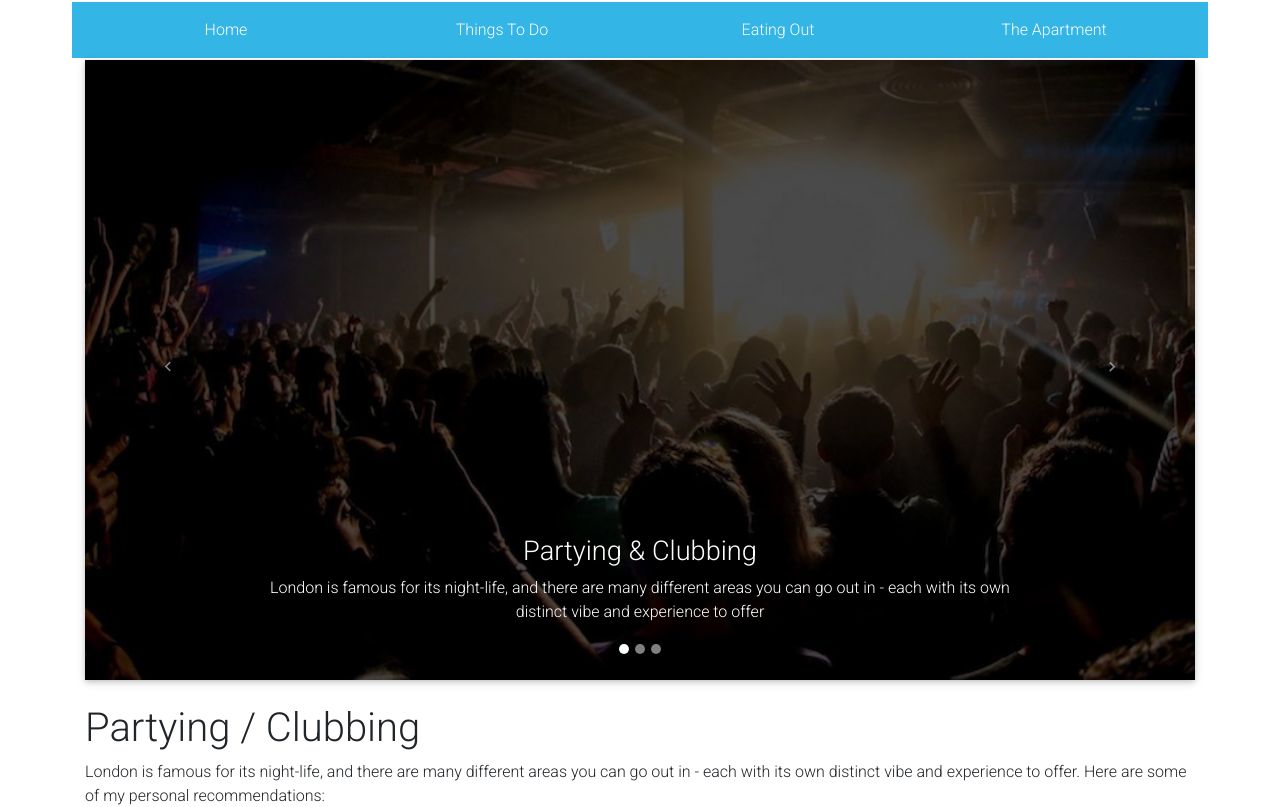
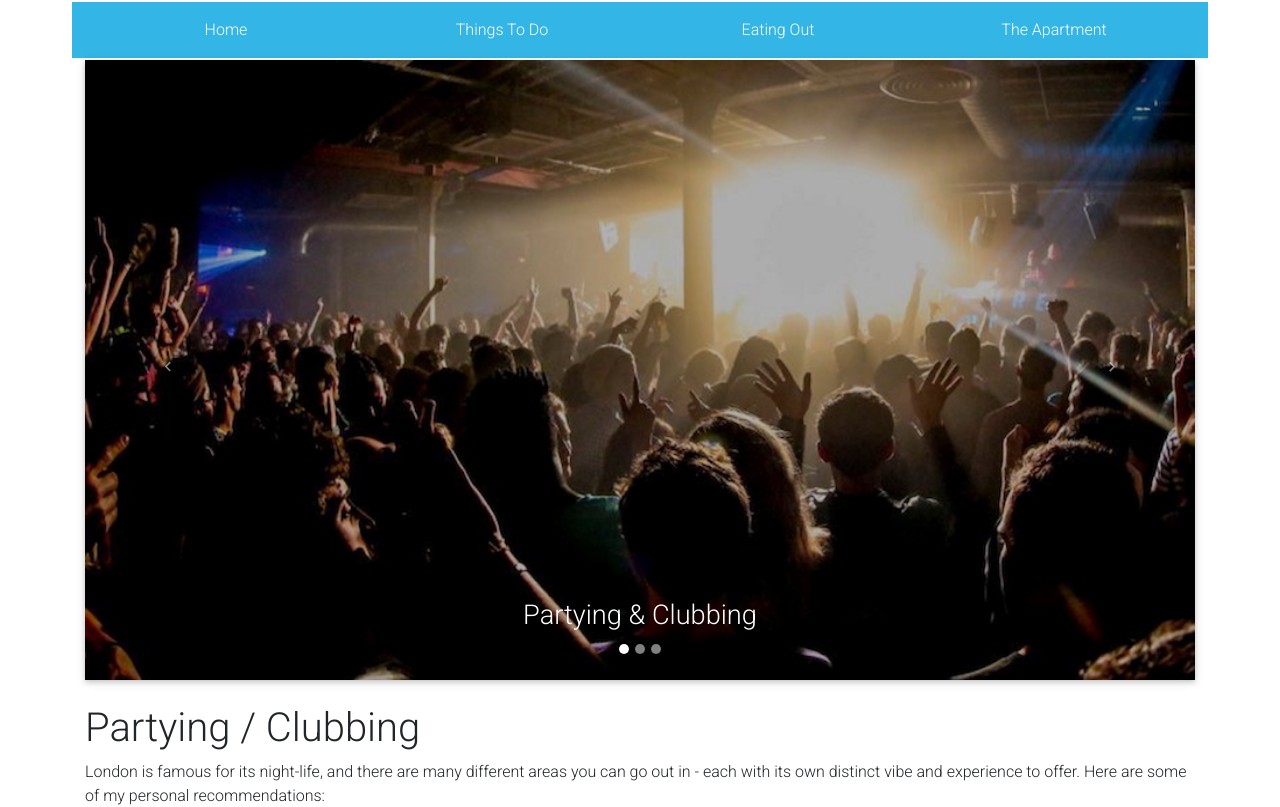
Before and after one commit to ravintpillai/airbnb_greet, a React (Create React App) app: page /to-do in a window 1280 px wide. Shown: the top 807 px of the page. Built offline with nearby package versions, Linux system fonts and the light colour scheme.

Commit message:
remove subtitles on the carousels

```diff
--- a/src/Sections/Carousels/ToDoCarousel.js
+++ b/src/Sections/Carousels/ToDoCarousel.js
@@ -16,31 +16,28 @@ export class ToDoCarousel extends Component {
                 <MDBCarouselItem itemId="1">
                 <MDBView>
                     <img className="d-block w-100" src={clubbing} height={620} alt="First slide" />
-                    <MDBMask overlay="black-strong" />
+                    <MDBMask overlay="black-light" />
                 </MDBView>
                 <MDBCarouselCaption>
                     <h3 className="h3-responsive">Partying & Clubbing</h3>
-                    <p>London is famous for its night-life, and there are many different areas you can go out in - each with its own distinct vibe and experience to offer</p>
                 </MDBCarouselCaption>
                 </MDBCarouselItem>
                 <MDBCarouselItem itemId="2">
                 <MDBView>
                     <img className="d-block w-100" src={outdoors} height={620} alt="Second slide" />
-                    <MDBMask overlay="black-strong" />
+                    <MDBMask overlay="black-light" />
                 </MDBView>
                 <MDBCarouselCaption>
                     <h3 className="h3-responsive">The Great Outdoors</h3>
-                    <p>London is one of the Greenest big cities in the world, with several gorgeous parks. Ideal for Picnics & Pimms in the Summer or just a nice walk any time of year</p>
                 </MDBCarouselCaption>
                 </MDBCarouselItem>
                 <MDBCarouselItem itemId="3">
                 <MDBView>
                     <img className="d-block w-100" src={around_apartment} height={620} alt="Third slide" />
-                    <MDBMask overlay="black-strong" />
+                    <MDBMask overlay="black-light" />
                 </MDBView>
                 <MDBCarouselCaption>
                     <h3 className="h3-responsive">Around The Apartment</h3>
-                    <p>A stones throw from many of London's most famous landmarks, the apartment is perfectly situated to experience London to the fullest.</p>
                 </MDBCarouselCaption>
                 </MDBCarouselItem>
             </MDBCarouselInner>
```
